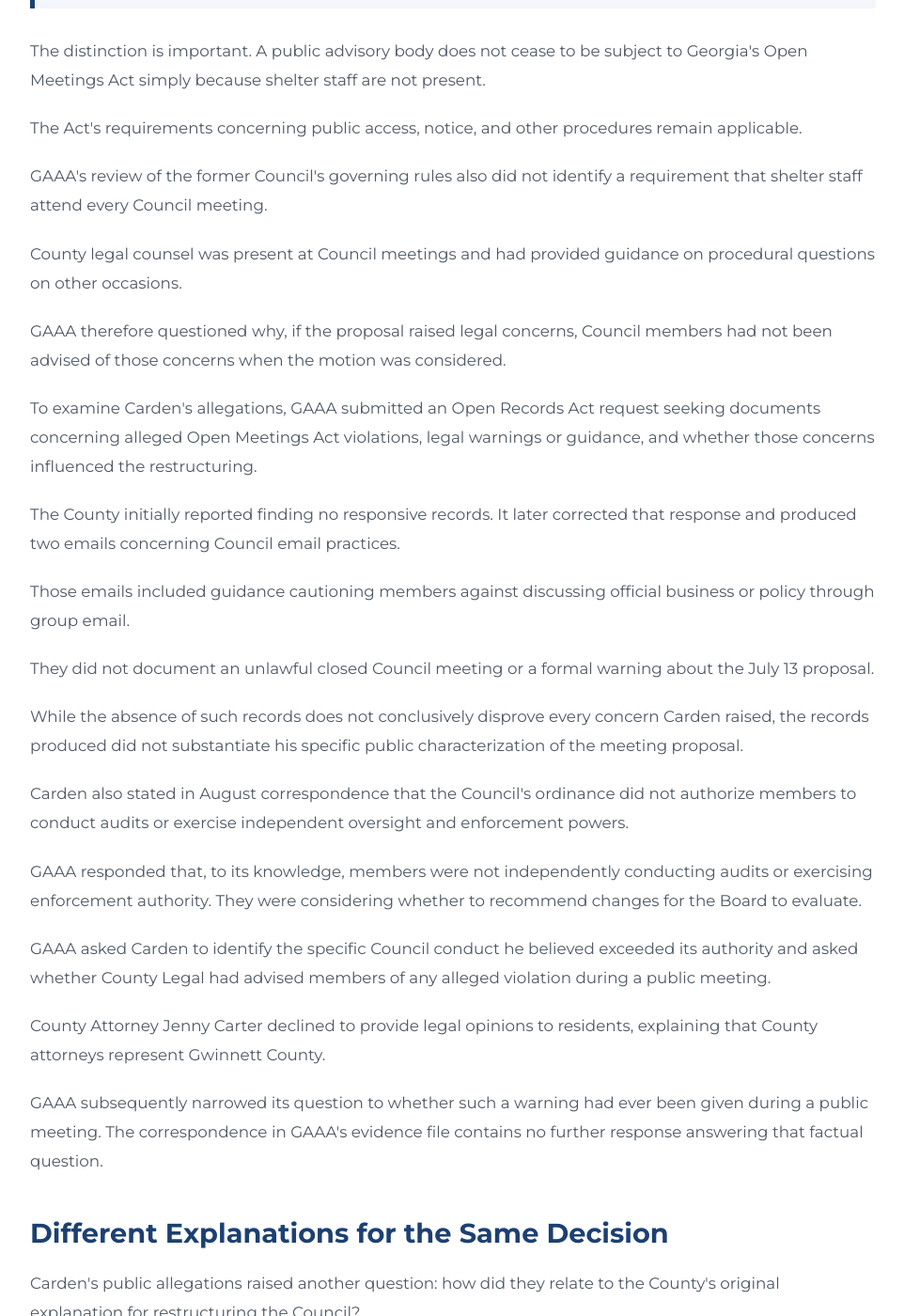
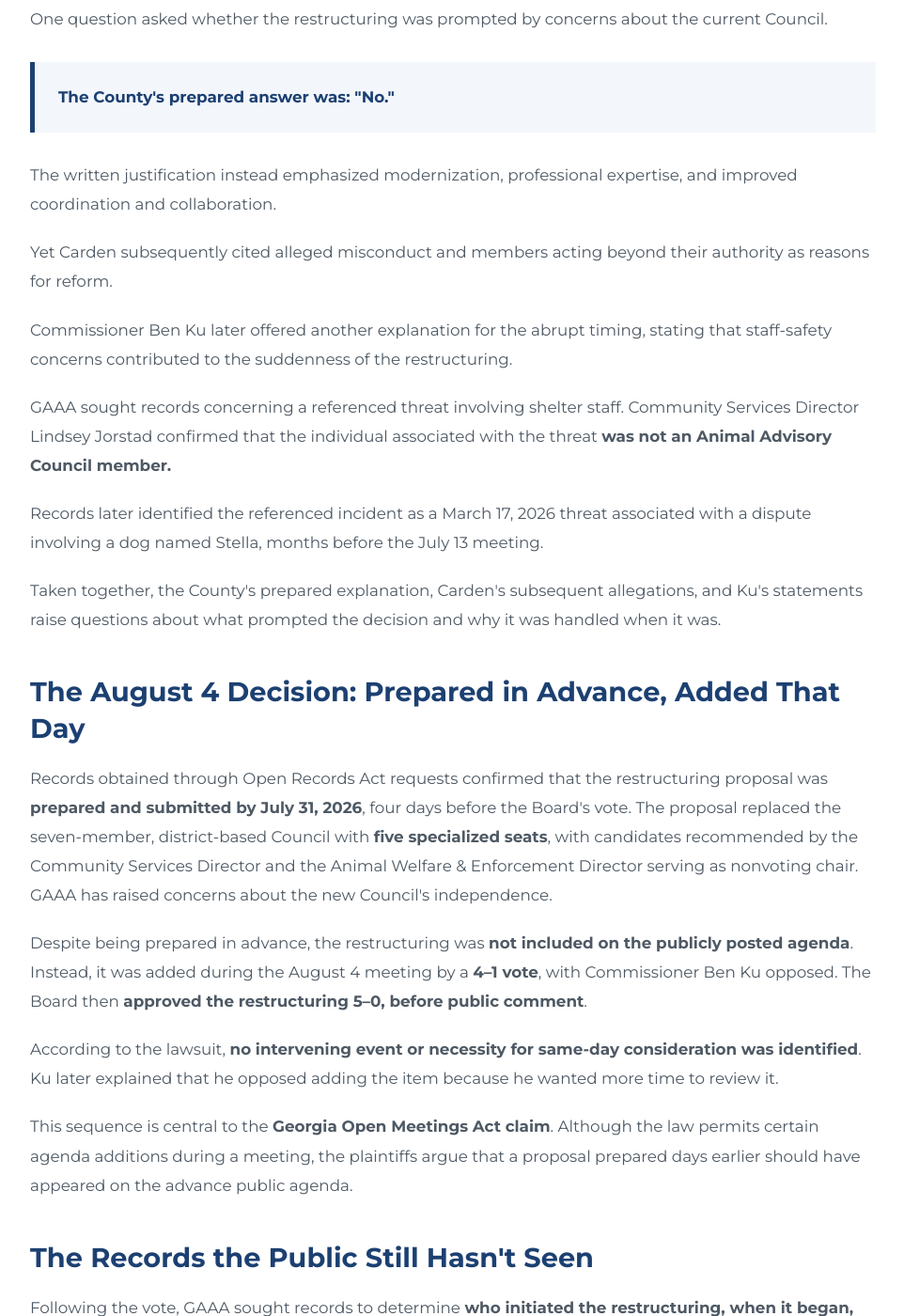
Before and after one commit to whitleybacon/gwinnett-animal-advocacy-alliance, a Jekyll site: the page built from blog/gwinnett-animal-advisory-council-lawsuit-2026.html, in a window 1280 px wide and 1400 px high, scrolled down 3921 px. Shown: the whole window at 94% size, without its empty margins (158-1120 px from the left). Built offline with Jekyll 4.4.1, drawn with Linux system fonts in a browser that asks for light colours; some of the changed text lies outside the part shown.

Commit message:
Update gwinnett-animal-advisory-council-lawsuit-2026.html

```diff
--- a/blog/gwinnett-animal-advisory-council-lawsuit-2026.html
+++ b/blog/gwinnett-animal-advisory-council-lawsuit-2026.html
@@ -328,189 +328,40 @@
 </h2>
 
 <p>
-    One of the issues discussed on July 13
-    involved the Council's meeting schedule.
+    Following the July 13 meeting, Commissioner Kirkland Carden
+    publicly accused Council members of exceeding their authority
+    and "actively subverting public meeting laws," claiming they
+    had amended their bylaws to meet privately without County staff.
 </p>
 
 <p>
-    Members considered holding additional
-    meetings between their regular quarterly
-    meetings so they could continue working
-    through outstanding business.
+    However, the meeting minutes show that the Council approved
+    additional meetings <strong>without shelter staff—not meetings
+    closed to the public.</strong> The proposal followed concerns
+    about requiring staff to attend more meetings, and GAAA found
+    no requirement in the Council's governing rules mandating
+    staff attendance. Public meetings would still be subject
+    to Georgia's Open Meetings Act.
 </p>
 
 <p>
-    According to the meeting minutes, an
-    initial proposal to meet monthly
-    without shelter staff failed 3–4.
+    GAAA requested records supporting Carden's allegations.
+    The County ultimately produced two emails concerning Council
+    email practices, but neither documented an unlawful closed
+    meeting or a warning about the July 13 proposal. GAAA also
+    questioned Carden's claims of unauthorized audits and oversight,
+    noting that members were discussing potential recommendations—not
+    independently exercising those powers.
 </p>
 
 <p>
-    A revised proposal to meet every
-    other month, without shelter staff
-    and at a location to be determined,
-    passed 4–1, with two abstentions.
+    Despite follow-up inquiries, GAAA received no documented
+    explanation identifying the specific Council conduct that
+    allegedly warranted restructuring or confirming whether
+    County Legal had warned members about such conduct
+    during a public meeting.
 </p>
 
-<p>
-    GAAA understands that the discussion
-    about staff attendance arose, in part,
-    because some Council members had
-    expressed concerns about requiring
-    County employees to attend
-    additional meetings.
-</p>
-
-<p>
-    The meeting minutes do not describe
-    a proposal to exclude the public,
-    eliminate public notice, or hold
-    meetings behind closed doors.
-</p>
-
-<p>
-    Nevertheless, following the restructuring,
-    Commissioner Carden publicly characterized
-    the Council's action differently.
-</p>
-
-<p>
-    In an August 7 Facebook post and
-    subsequent comments, Carden accused
-    former Council members of exceeding
-    their authority and interfering
-    with County staff.
-</p>
-
-<p>
-    He further alleged that the Council
-    had amended its bylaws to meet privately
-    while excluding County staff, accusing
-    members of "actively subverting
-    public meeting laws."
-</p>
-
-<div class="statement">
-    The July 13 minutes describe meetings
-    without shelter staff, not meetings
-    closed to the public.
-</div>
-
-<p>
-    The distinction is important.
-    A public advisory body does not
-    cease to be subject to Georgia's
-    Open Meetings Act simply because
-    shelter staff are not present.
-</p>
-
-<p>
-    The Act's requirements concerning
-    public access, notice, and other
-    procedures remain applicable.
-</p>
-
-<p>
-    GAAA's review of the former Council's
-    governing rules also did not identify
-    a requirement that shelter staff
-    attend every Council meeting.
-</p>
-
-<p>
-    County legal counsel was present
-    at Council meetings and had provided
-    guidance on procedural questions
-    on other occasions.
-</p>
-
-<p>
-    GAAA therefore questioned why,
-    if the proposal raised legal concerns,
-    Council members had not been advised
-    of those concerns when the motion
-    was considered.
-</p>
-
-<p>
-    To examine Carden's allegations,
-    GAAA submitted an Open Records Act
-    request seeking documents concerning
-    alleged Open Meetings Act violations,
-    legal warnings or guidance, and
-    whether those concerns influenced
-    the restructuring.
-</p>
-
-<p>
-    The County initially reported
-    finding no responsive records.
-    It later corrected that response
-    and produced two emails concerning
-    Council email practices.
-</p>
-
-<p>
-    Those emails included guidance
-    cautioning members against discussing
-    official business or policy
-    through group email.
-</p>
-
-<p>
-    They did not document an unlawful
-    closed Council meeting or a formal
-    warning about the July 13 proposal.
-</p>
-
-<p>
-    While the absence of such records
-    does not conclusively disprove
-    every concern Carden raised,
-    the records produced did not
-    substantiate his specific public
-    characterization of the meeting proposal.
-</p>
-
-<p>
-    Carden also stated in August correspondence
-    that the Council's ordinance did not
-    authorize members to conduct audits
-    or exercise independent oversight
-    and enforcement powers.
-</p>
-
-<p>
-    GAAA responded that, to its knowledge,
-    members were not independently conducting
-    audits or exercising enforcement authority.
-    They were considering whether to recommend
-    changes for the Board to evaluate.
-</p>
-
-<p>
-    GAAA asked Carden to identify the specific
-    Council conduct he believed exceeded
-    its authority and asked whether County
-    Legal had advised members of any
-    alleged violation during a public meeting.
-</p>
-
-<p>
-    County Attorney Jenny Carter declined
-    to provide legal opinions to residents,
-    explaining that County attorneys
-    represent Gwinnett County.
-</p>
-
-<p>
-    GAAA subsequently narrowed its question
-    to whether such a warning had ever
-    been given during a public meeting.
-    The correspondence in GAAA's evidence
-    file contains no further response
-    answering that factual question.
-</p>
 
 <h2>
     Different Explanations for the Same Decision
@@ -539,69 +390,43 @@
     The County's prepared answer was: "No."
 </div>
 
+
 <p>
-    The written justification instead
-    emphasized modernization, professional
-    expertise, and improved coordination
-    and collaboration.
+    The written justification instead emphasized modernization,
+    professional expertise, and improved coordination and collaboration.
 </p>
 
 <p>
-    Yet Carden subsequently cited alleged
-    misconduct and members acting beyond
-    their authority as reasons for reform.
+    Yet Carden subsequently cited alleged misconduct and members
+    acting beyond their authority as reasons for reform.
 </p>
 
 <p>
-    Commissioner Ben Ku later offered
-    another explanation for the abrupt timing,
-    stating that staff-safety concerns
-    contributed to the suddenness
-    of the restructuring.
+    Commissioner Ben Ku later offered another explanation for the
+    abrupt timing, stating that staff-safety concerns contributed
+    to the suddenness of the restructuring.
 </p>
 
 <p>
-    GAAA sought records concerning a
-    referenced threat involving shelter staff.
-    Community Services Director Lindsey
-    Jorstad confirmed that the individual
-    associated with the threat was not
-    an Animal Advisory Council member.
+    GAAA sought records concerning a referenced threat involving
+    shelter staff. Community Services Director Lindsey Jorstad
+    confirmed that the individual associated with the threat
+    <strong>was not an Animal Advisory Council member.</strong>
 </p>
 
 <p>
-    Records later identified the referenced
-    incident as a March 17, 2026 threat
-    associated with a dispute involving
-    a dog named Stella.
+    Records later identified the referenced incident as a
+    March 17, 2026 threat associated with a dispute involving
+    a dog named Stella, months before the July 13 meeting.
 </p>
 
 <p>
-    The County also reported finding
-    no responsive communications from
-    Jorstad during the requested June 1
-    through August 4 period connecting
-    that incident to the Council,
-    its members or meetings,
-    or the restructuring.
+    Taken together, the County's prepared explanation,
+    Carden's subsequent allegations, and Ku's statements
+    raise questions about what prompted the decision
+    and why it was handled when it was.
 </p>
 
-<p>
-    These findings do not establish
-    that safety concerns played no role.
-    They do leave the documented connection
-    between the incident and the
-    restructuring unresolved.
-</p>
-
-<p>
-    Taken together, the County's prepared
-    explanation, Carden's subsequent
-    allegations, and Ku's statements
-    raise questions about what prompted
-    the decision and why it was
-    handled when it was.
-</p>
 
 <h2>
     The August 4 Decision:
@@ -609,222 +434,77 @@
 </h2>
 
 <p>
-    Records obtained through Open Records
-    Act requests established that the
-    restructuring package had been
-    substantively developed by July 31,
-    four days before the Board's vote.
+    Records obtained through Open Records Act requests confirmed that
+    the restructuring proposal was <strong>prepared and submitted
+    by July 31, 2026</strong>, four days before the Board's vote.
+    The proposal replaced the seven-member, district-based Council
+    with <strong>five specialized seats</strong>, with candidates
+    recommended by the Community Services Director and the Animal
+    Welfare &amp; Enforcement Director serving as nonvoting chair.
+    GAAA has raised concerns about the new Council's independence.
 </p>
 
 <p>
-    Community Services Director Lindsey
-    Jorstad submitted a justification
-    memorandum, resolution, and
-    replacement ordinance for
-    the August 4 Business Session.
+    Despite being prepared in advance, the restructuring was
+    <strong>not included on the publicly posted agenda</strong>.
+    Instead, it was added during the August 4 meeting by a
+    <strong>4–1 vote</strong>, with Commissioner Ben Ku opposed.
+    The Board then <strong>approved the restructuring 5–0,
+    before public comment</strong>.
 </p>
 
 <p>
-    The proposal reduced the Council
-    from seven members to five specialized
-    seats and eliminated the previous
-    district-based citizen appointment structure.
+    According to the lawsuit, <strong>no intervening event or
+    necessity for same-day consideration was identified</strong>.
+    Ku later explained that he opposed adding the item because
+    he wanted more time to review it.
 </p>
 
 <p>
-    Under the new arrangement, the
-    Community Services Director recommends
-    candidates for the specialized seats,
-    and the Board makes the appointments.
-    The Animal Welfare &amp; Enforcement
-    Director serves as the Council's
-    nonvoting chair.
-</p>
-
-<p>
-    Because Animal Welfare &amp; Enforcement
-    operates within Community Services,
-    GAAA has raised concerns about the
-    advisory body's independence
-    under the new structure.
-</p>
-
-<p>
-    Despite the July 31 submission,
-    the restructuring was absent
-    from the advance public agenda.
-</p>
-
-<p>
-    On the morning of August 4,
-    Jorstad emailed commissioners
-    about adding the item to that
-    afternoon's 2 p.m. Business Session.
-</p>
-
-<p>
-    During the meeting, Commissioner
-    Jasper Watkins III moved to add
-    GCID 2026-1079 to the agenda.
-    The motion passed 4–1,
-    with Commissioner Ben Ku opposed.
-</p>
-
-<p>
-    The Board then approved the
-    restructuring by a 5–0 vote.
-    Public comment followed.
-</p>
-
-<p>
-    According to the complaint,
-    no intervening event or reason
-    establishing the necessity
-    for same-day consideration
-    was identified at the meeting.
-</p>
-
-<p>
-    Ku later stated that he opposed
-    adding the item because he wanted
-    more time to consider it.
-</p>
-
-<p>
-    This sequence became central
-    to the lawsuit's Open Meetings
-    Act claim.
-</p>
-
-<p>
-    Georgia law generally requires
-    an advance agenda to include
-    matters expected to come
-    before a public agency.
-</p>
-
-<p>
-    Although the law allows certain
-    matters to be added during a meeting,
-    the plaintiffs allege that the
-    restructuring was already an
-    expected agenda item and therefore
-    should have been publicly listed.
+    This sequence is central to the <strong>Georgia Open Meetings
+    Act claim</strong>. Although the law permits certain agenda
+    additions during a meeting, the plaintiffs argue that a
+    proposal prepared days earlier should have appeared on
+    the advance public agenda.
 </p>
 
 <h2>
     The Records the Public Still Hasn't Seen
 </h2>
 
+
 <p>
-    After the vote, GAAA sought to
-    establish a basic timeline:
-    who initiated the restructuring,
-    when the proposal originated,
-    and how it developed before
-    reaching the Board.
+    Following the vote, GAAA sought records to determine
+    <strong>who initiated the restructuring, when it began,
+    and how the proposal developed</strong>. Although the County
+    produced materials dated July 31, those records did not
+    identify the proposal's origins.
 </p>
 
 <p>
-    The County produced the July 31
-    agenda materials, confirming that
-    the proposal was already developed
-    before August 4.
+    GAAA submitted a narrower request seeking only identifying
+    information, explicitly excluding privileged legal advice.
+    The County <strong>acknowledged that responsive records existed
+    but withheld them in full</strong>, citing attorney-client
+    privilege. Additional drafts and communications were also
+    withheld under privilege claims.
 </p>
 
 <p>
-    But those records did not answer
-    who first proposed the restructuring
-    or when that process began.
+    GAAA requested the release of any <strong>reasonably separable,
+    nonprivileged information</strong>, as required under Georgia's
+    Open Records Act. In a separate request, the County had
+    demonstrated that such separation was possible by releasing
+    an email's identifying details while withholding its
+    substantive content.
 </p>
 
 <p>
-    GAAA submitted a narrower records
-    request seeking only information
-    sufficient to identify the date
-    and person or persons involved
-    in initiating the restructuring.
-</p>
-
-<p>
-    The request expressly excluded
-    the substance of privileged
-    legal advice.
-</p>
-
-<p>
-    The County acknowledged that
-    responsive records existed
-    but withheld them in full,
-    citing attorney-client privilege.
-</p>
-
-<p>
-    GAAA asked the County to review
-    the records individually and
-    release any reasonably separable
-    nonprivileged portions.
-</p>
-
-<p>
-    The County maintained its position.
-</p>
-
-<p>
-    Other records requests also
-    encountered privilege claims,
-    including for additional drafts,
-    redlines, and communications
-    concerning the restructuring.
-</p>
-
-<p>
-    In one separate instance,
-    GAAA successfully obtained
-    identifying information about
-    an email after narrowing
-    its request to exclude
-    the email's substantive content.
-</p>
-
-<p>
-    The County released the date,
-    sender, recipients, and subject
-    information while continuing
-    to withhold the body.
-</p>
-
-<p>
-    That example matters because
-    Georgia's Open Records Act
-    generally requires nonexempt
-    portions of records to be
-    released when they can be
-    reasonably separated from
-    exempt information.
-</p>
-
-<p>
-    GAAA is not arguing that
-    legitimate attorney-client
-    communications must be disclosed.
-</p>
-
-<p>
-    The question is whether every
-    record withheld in full
-    qualifies for the claimed
-    exemption and whether
-    nonexempt factual information
-    must be released.
-</p>
-
-<p>
-    The complaint asks the Court
-    to examine those withholdings
-    privately and determine whether
-    the County properly applied
-    the exemptions.
+    The lawsuit does not seek disclosure of legitimate privileged
+    legal advice. Instead, it asks the Court to
+    <strong>privately review the withheld records</strong> and
+    determine whether the exemptions were properly applied
+    and whether nonexempt information must be released.
 </p>
 
 <h2>
```
